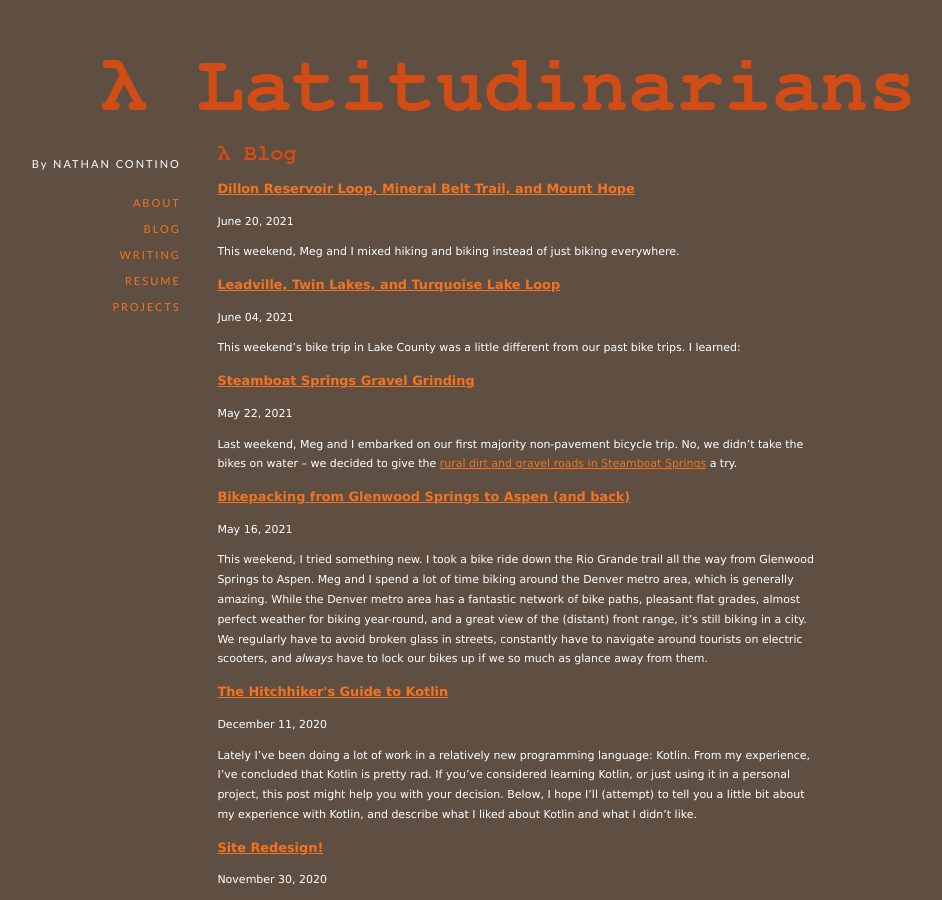
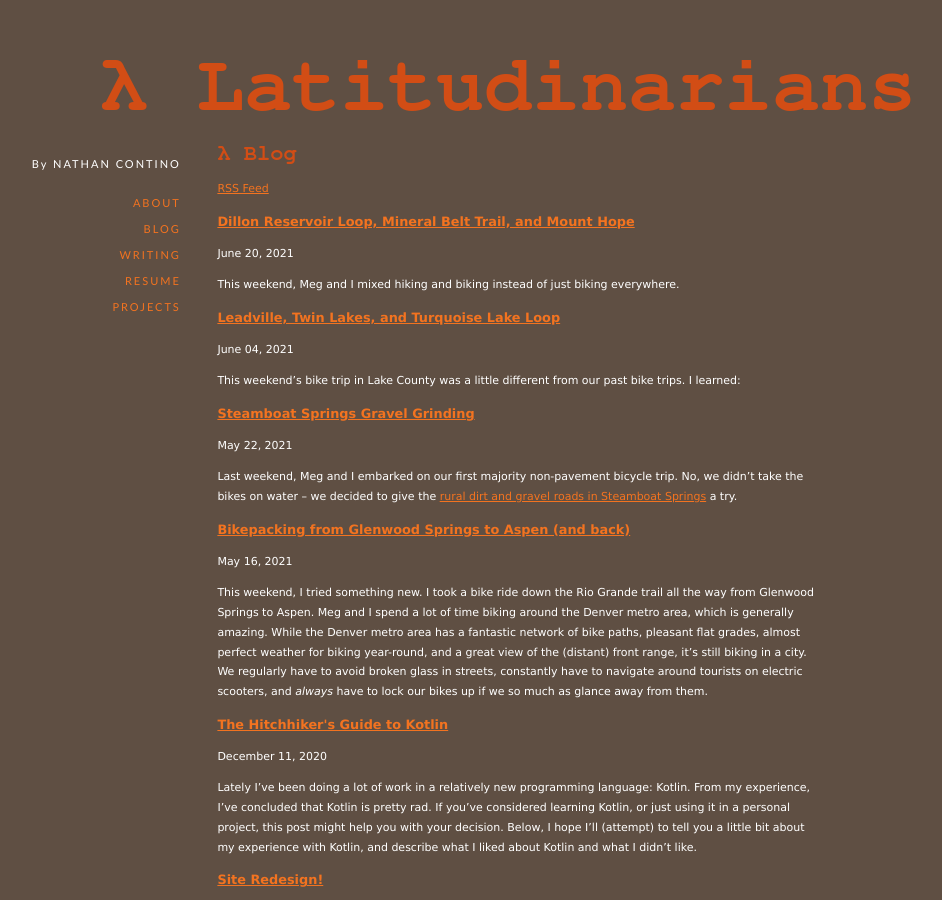
Before and after one commit to nathan-contino/nathan-contino.github.io, a Jekyll site: the page built from _pages/blog.html, in a window 1280 px wide and 900 px high. Shown: the whole window, without its empty margins (79-1021 px from the left). Built offline with Jekyll 4.4.1, drawn with Linux system fonts in a browser that asks for light colours.

Commit message:
Add RSS Feed
Former-commit-id: 98dc4339f37fb1dffdcc1d8f6e7c88c9ab1e02e8 [formerly 98dc4339f37fb1dffdcc1d8f6e7c88c9ab1e02e8 [formerly 37b37042320b0397a3add8b6d36eb29582b1be78 [formerly d76293ceca69d7695957482dbb5a0cdcb4f7fada] [formerly 2153e9aa44d080b577c44b15dab06ab09c5cab65 [formerly 31cce47728cb0993ce686734654c6f7b79defc2d]]]]
Former-commit-id: 1f530aa3f15a8777108048568a3b7db41a21acee
Former-commit-id: 09fcdb823e3539ab2be80bc5d7c6369f3ab5d407
Former-commit-id: b83e5cd340c781f4c8782e39e1c83b94236c9d3d [formerly bcb5cd83cca6eb2248964c07307c6c049c0f8c5f]
Former-commit-id: f74aaf07f0ad126d73f7d7003af2c5d5a4cd7d03

```diff
--- a/_config.yml
+++ b/_config.yml
@@ -17,6 +17,7 @@ title: λ Latitudinarians
 email: ncontino [at] u.rochester.edu
 description: > # greater_than means to ignore newlines until "baseurl:"
   Nathan Contino's personal website and collection of embarassing andecdotes.
+author: Nathan Contino
 baseurl: /
 url: "http://nathan-contino.github.io"
 
@@ -40,3 +41,6 @@ include:
 - _pages
 - _images
 - _resources
+
+plugins:
+  - jekyll-feed
--- a/_pages/blog.html
+++ b/_pages/blog.html
@@ -3,6 +3,7 @@ layout: default
 title: λ Blog
 ---
 <div class="container">
+  <a class="btn btn-rss" href="/feed.xml" target="_blank">RSS Feed</a>
   <div class="blog-posts">
     {% for post in site.posts %}
       <div class="blog-post spacing">
```
